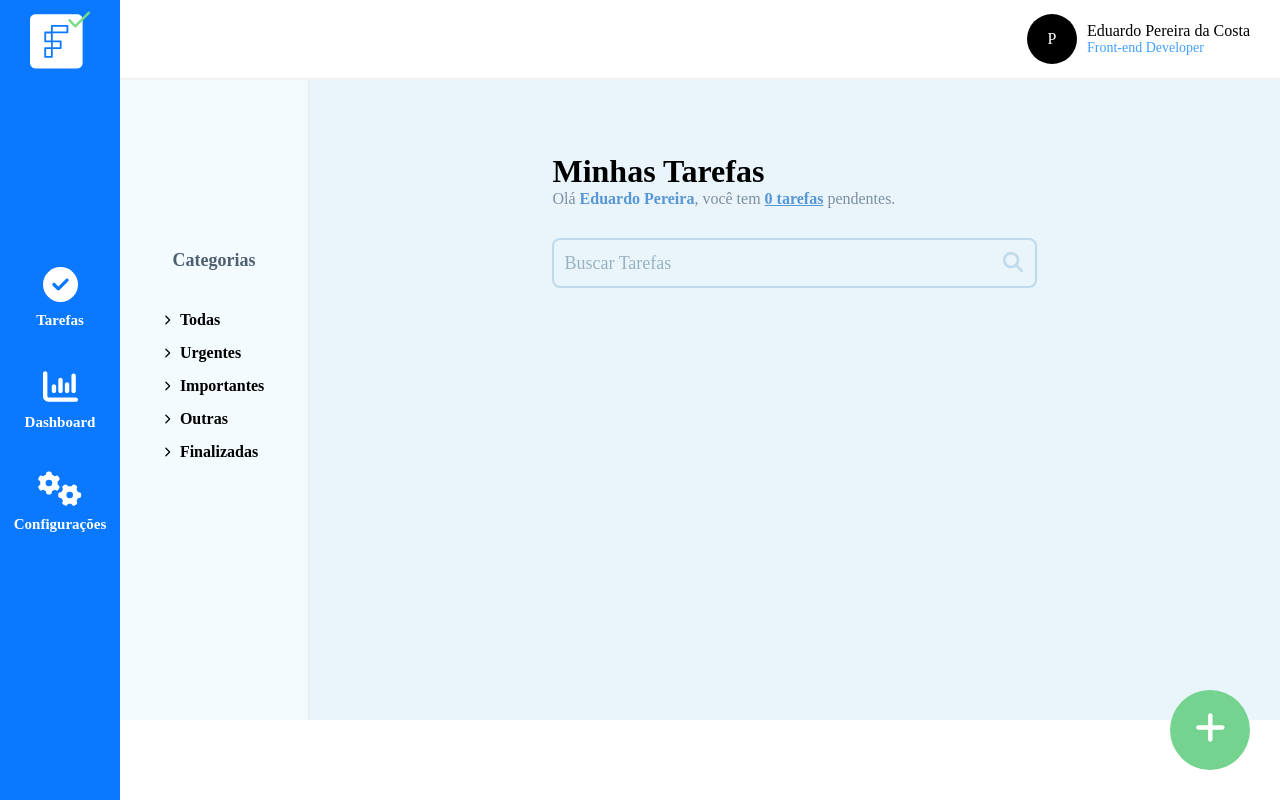
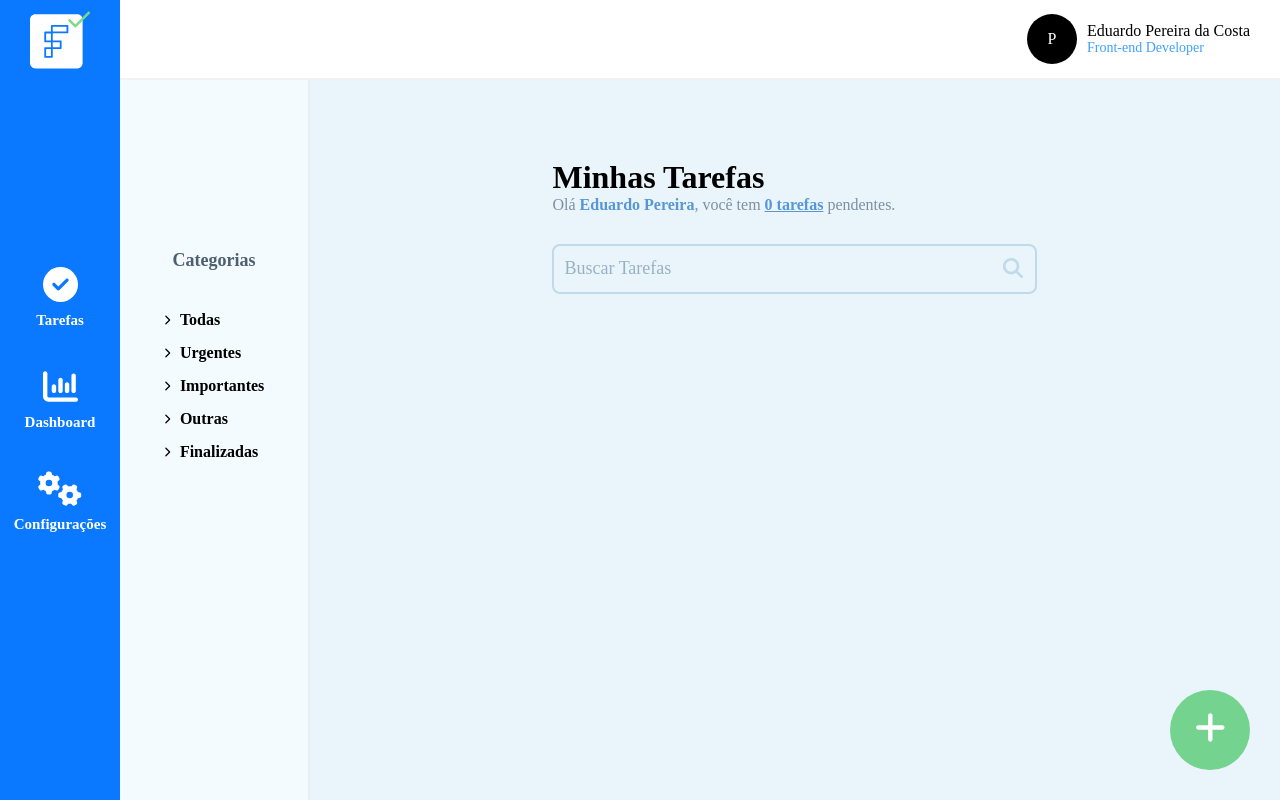
Before and after one commit to Henrique-All/facilita-tasks, a Vue app: page /#/dashboard in a window 1280 px wide. Built offline with nearby package versions, Linux system fonts and the light colour scheme.

Commit message:
fix: correções basicas

```diff
--- a/src/assets/main.css
+++ b/src/assets/main.css
@@ -9,8 +9,8 @@
 }
 
 #app {
-  max-width: 100%;
-  max-height: 100vh;
+  width: 100%;
+  height: 100vh;
   margin: 0;
   padding: 0;
   font-weight: normal;
--- a/src/components/NavMobile/NavMobile.vue
+++ b/src/components/NavMobile/NavMobile.vue
@@ -25,6 +25,8 @@ export default {}
 <style scoped>
 /* Editando primeiro o main */
 .main-side {
+  position: absolute;
+  bottom: 0;
   display: none;
   width: 100%;
   justify-content: center;
--- a/src/view/home/DashboardScreen.vue
+++ b/src/view/home/DashboardScreen.vue
@@ -28,6 +28,6 @@ export default { components: { HeaderComponent, SideSubMenu, TaskScreen, NavMobi
 .home-content {
   display: flex;
   width: 100%;
-  height: 90%;
+  height: 100%;
 }
 </style>
```
